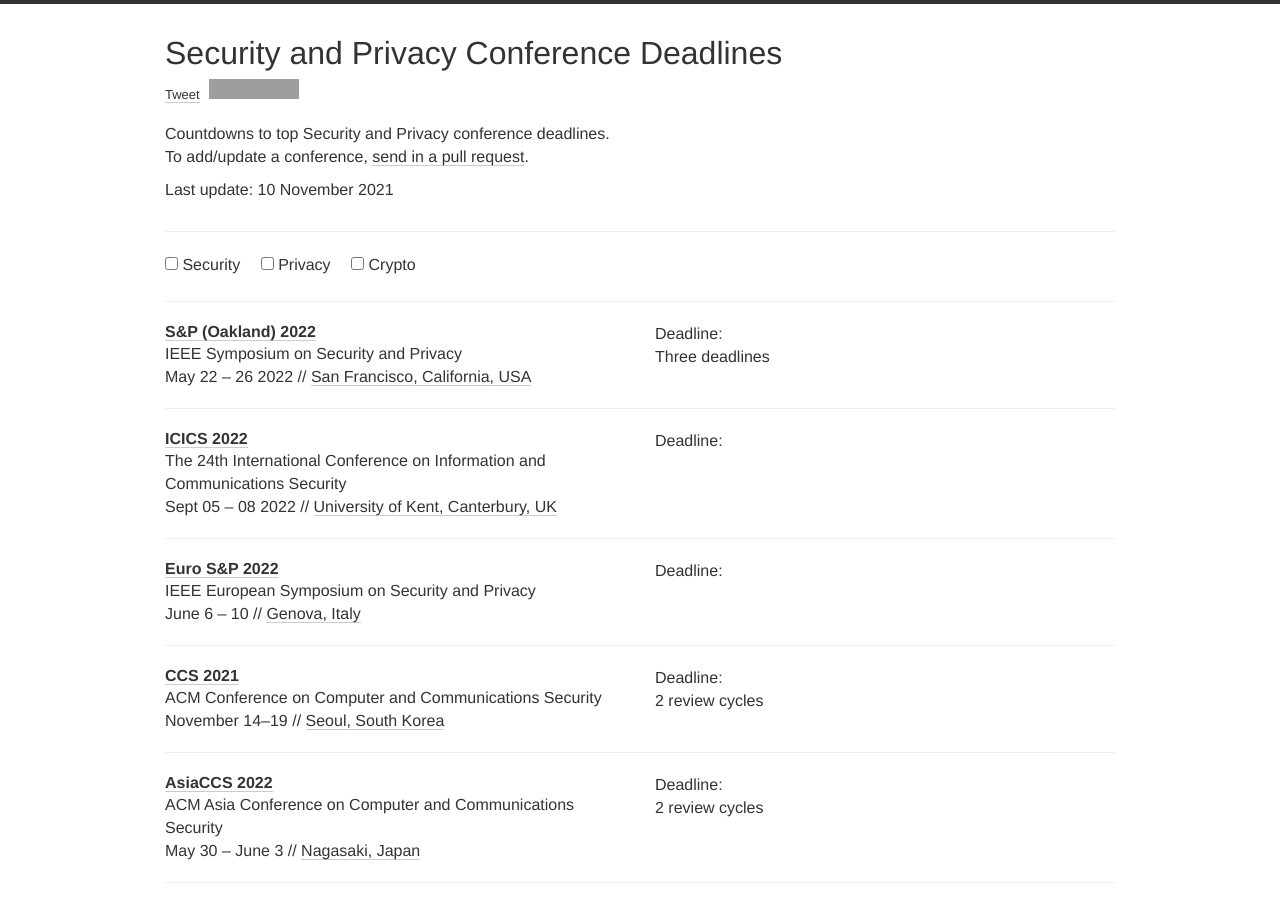
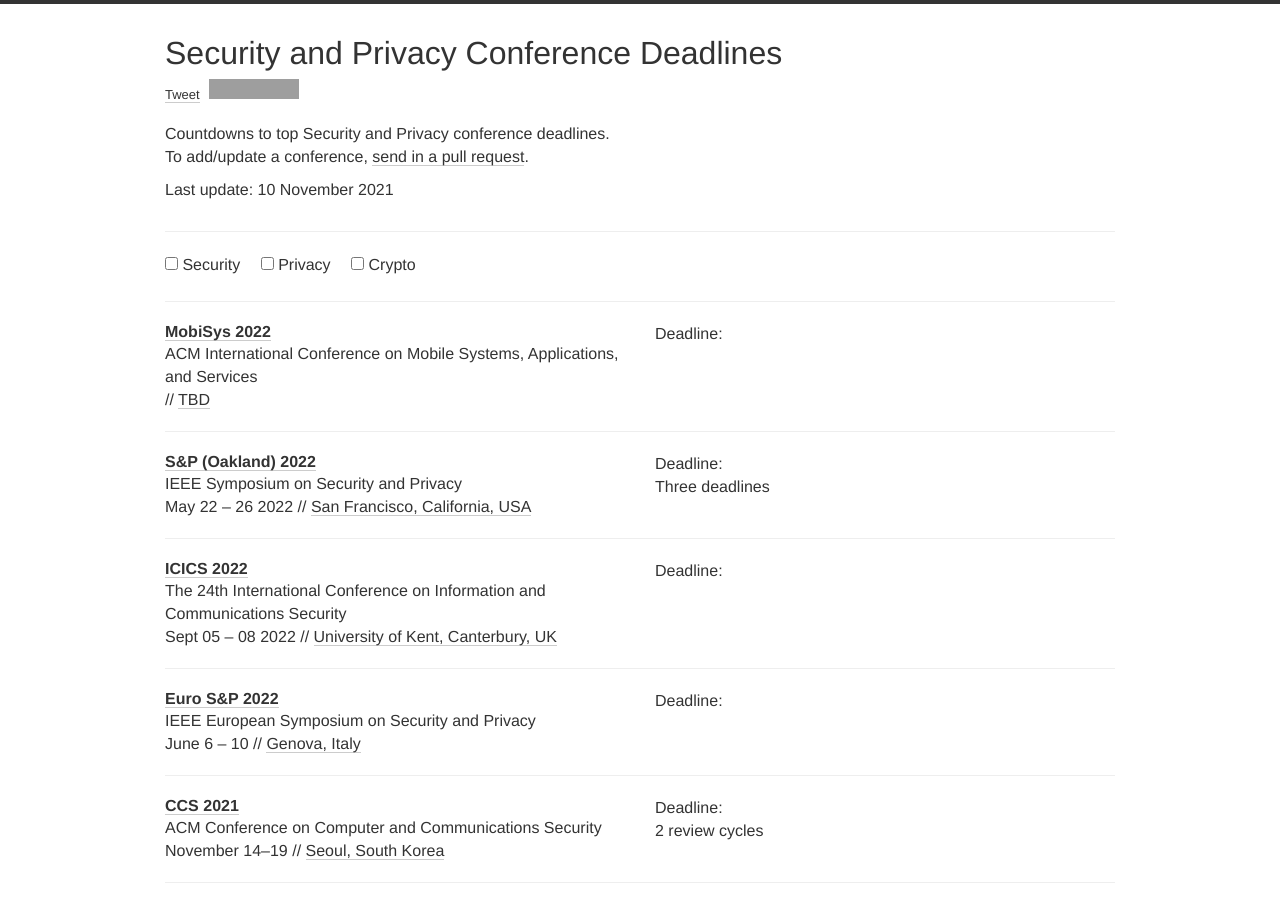
Before and after one commit to sec-deadlines/sec-deadlines.github.io, a Jekyll site: the page built from index.html, in a window 1280 px wide and 900 px high. Built offline with Jekyll 4.4.1, drawn with Linux system fonts in a browser that asks for light colours; nearby versions of some CDN libraries; comment, search, counter and statistics services are not loaded; grey boxes are pictures that could not be loaded.

Commit message:
Add ACM Mobisys 2022

```diff
--- a/_data/conferences.yml
+++ b/_data/conferences.yml
@@ -1,4 +1,13 @@
 ---
+- name: MobiSys
+  year: 2022
+  data: TBD
+  description: ACM International Conference on Mobile Systems, Applications, and Services
+  link: https://www.sigmobile.org/mobisys/2022/
+  deadline: "2021-12-20 23:59"
+  place: TBD
+  tags: [PRIV]
+
 # Security and Privacy
 - name: S&P (Oakland)
   year: 2022
```
